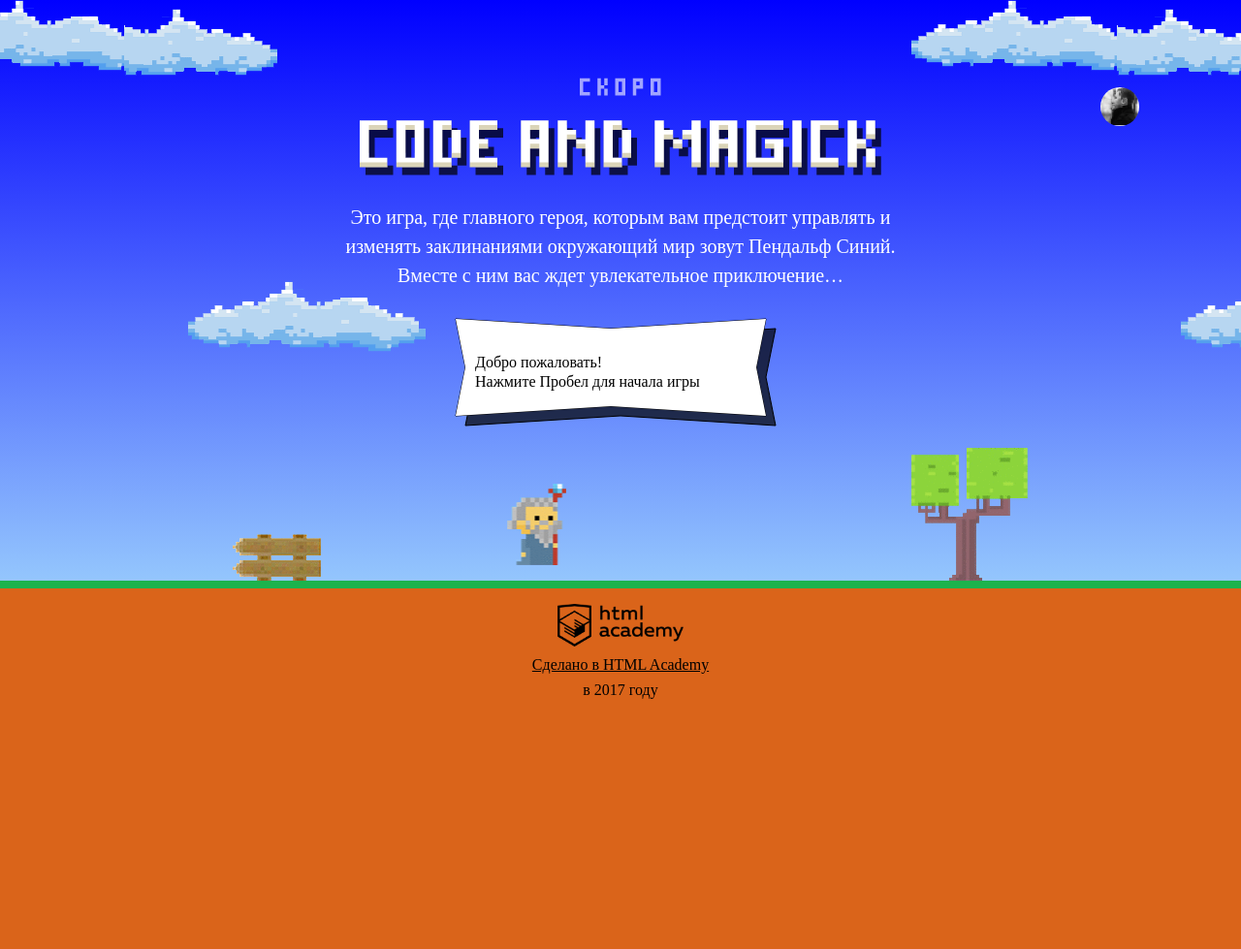
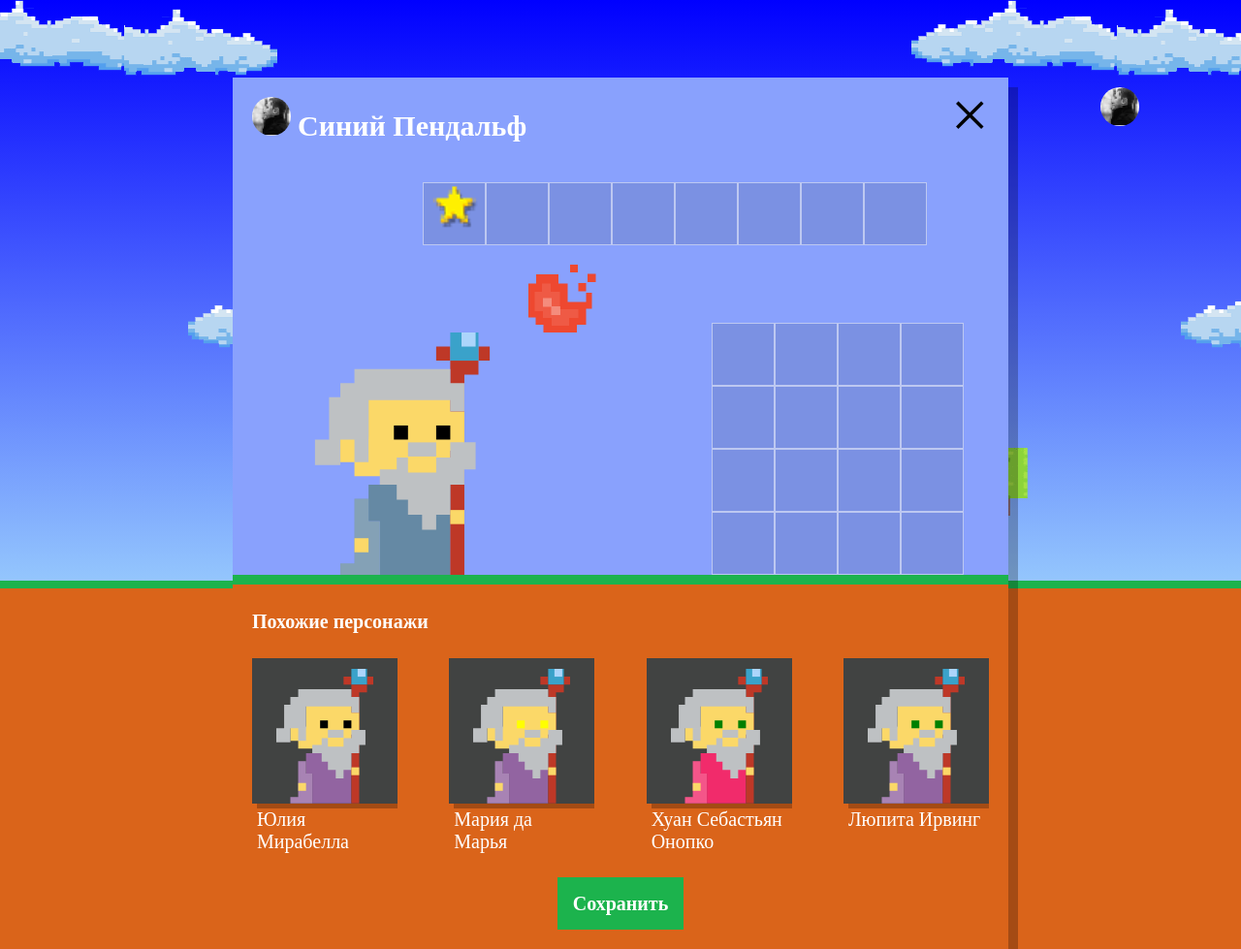
Before and after one commit to Trouble-Andrew/117192-code-and-magick, a website: page index.html in a window 1280 px wide. Shown: the whole page at 97% size. Before the commit the page ends 800 px from the top, so only its background shows below. Drawn offline with Linux system fonts and the light colour scheme; a web font is replaced by a local one.

Commit message:
Выполнение третьего задания

```diff
--- a/index.html
+++ b/index.html
@@ -204,6 +204,7 @@
 </script> -->
 <script src="js/stat.js"></script>
 <script src="js/game.js"></script>
+<script src="js/setup.js"></script>
 
 </body>
 </html>
--- /dev/null
+++ b/js/setup.js
@@ -0,0 +1,65 @@
+'use strict';
+
+var userDialog = document.querySelector('.setup');
+userDialog.classList.remove('hidden');
+
+var similarListElement = document.querySelector('.setup-similar-list');
+var similarWizardTemplate = document.querySelector('#similar-wizard-template')
+  .content
+  .querySelector('.setup-similar-item');
+
+var wizardsData = {
+  name: ['Иван', 'Хуан Себастьян', 'Мария', 'Кристоф', 'Виктор', 'Юлия', 'Люпита', 'Вашингтон'],
+  family: ['да Марья', 'Верон', 'Мирабелла', 'Вальц', 'Онопко', 'Топольницкая', 'Нионго', 'Ирвинг'],
+  coatColor: ['rgb(101, 137, 164)', 'rgb(241, 43, 107)', 'rgb(146, 100, 161)', 'rgb(56, 159, 117)', 'rgb(215, 210, 55)', 'rgb(0, 0, 0)'],
+  eyesColor: ['black', 'red', 'blue', 'yellow', 'green']
+};
+
+function shuffle(array) {
+  for (var i = array.length - 1; i > 0; i--) {
+    var j = Math.floor(Math.random() * (i + 1));
+    var temp = array[i];
+    array[i] = array[j];
+    array[j] = temp;
+  }
+  return array;
+}
+
+var randomizeWizard = function (wizardsArr) {
+  var newWizardsData = [];
+  for (var i = 0; i < 4; i++) {
+    newWizardsData[i] = {};
+    shuffle(wizardsArr.name);
+    newWizardsData[i].name = wizardsArr.name[i];
+    shuffle(wizardsArr.family);
+    newWizardsData[i].family = wizardsArr.family[i];
+    shuffle(wizardsArr.coatColor);
+    newWizardsData[i].coatColor = wizardsArr.coatColor[i];
+    shuffle(wizardsArr.eyesColor);
+    newWizardsData[i].eyesColor = wizardsArr.eyesColor[i];
+  }
+  return newWizardsData;
+};
+
+var newWiz = randomizeWizard(wizardsData);
+
+var renderWizard = function (wizard) {
+  var wizardElement = similarWizardTemplate.cloneNode(true);
+
+
+  wizardElement.querySelector('.setup-similar-label').textContent = wizard.name + ' ' + wizard.family;
+  wizardElement.querySelector('.wizard-coat').style.fill = wizard.coatColor;
+  wizardElement.querySelector('.wizard-eyes').style.fill = wizard.eyesColor;
+
+  return wizardElement;
+};
+
+var fragment = document.createDocumentFragment();
+for (var i = 0; i < 4; i++) {
+  fragment.appendChild(renderWizard(newWiz[i]));
+}
+
+similarListElement.appendChild(fragment);
+
+var similarSetup = document.querySelector('.setup-similar');
+similarSetup.classList.remove('hidden');
```
